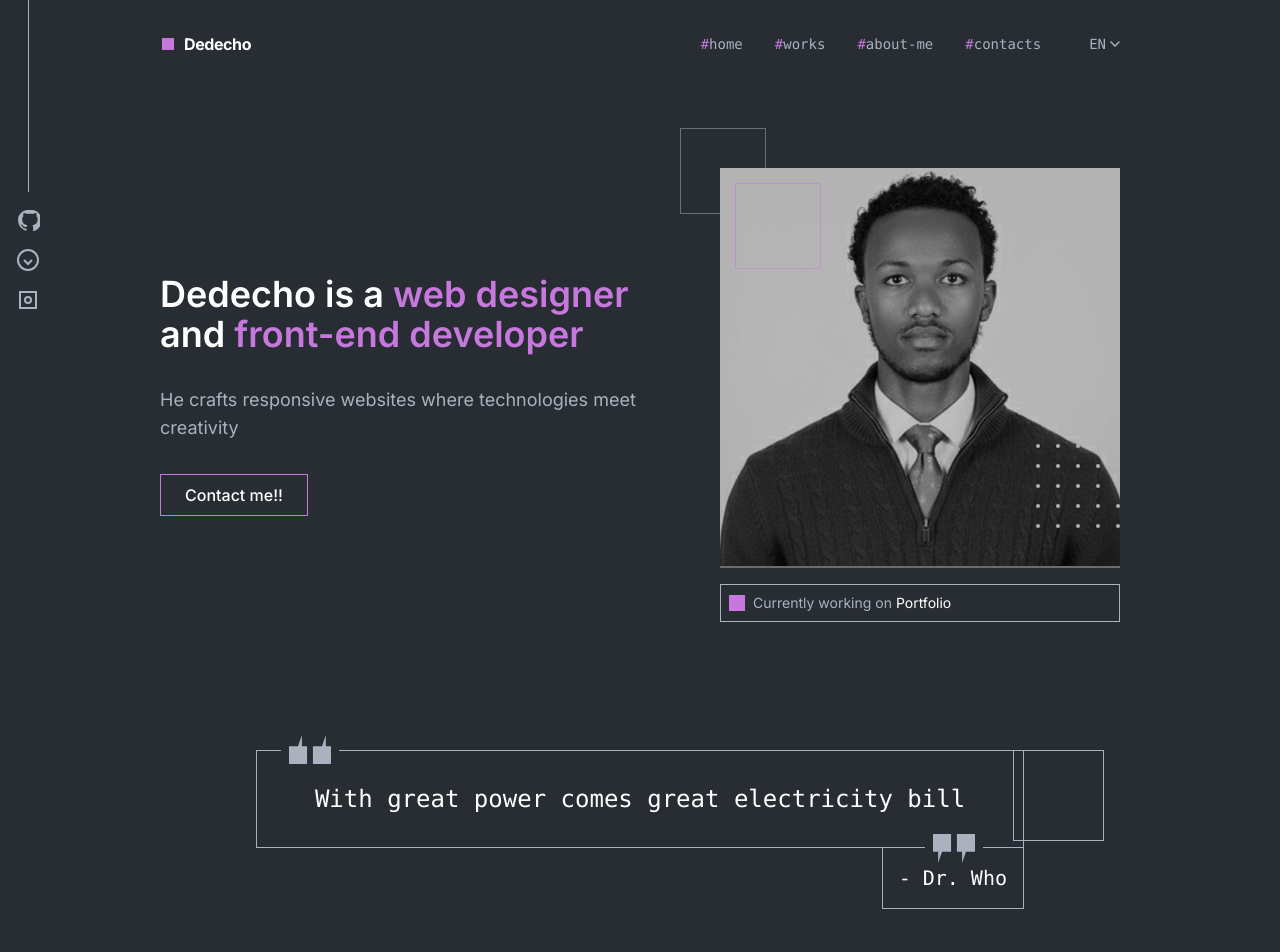
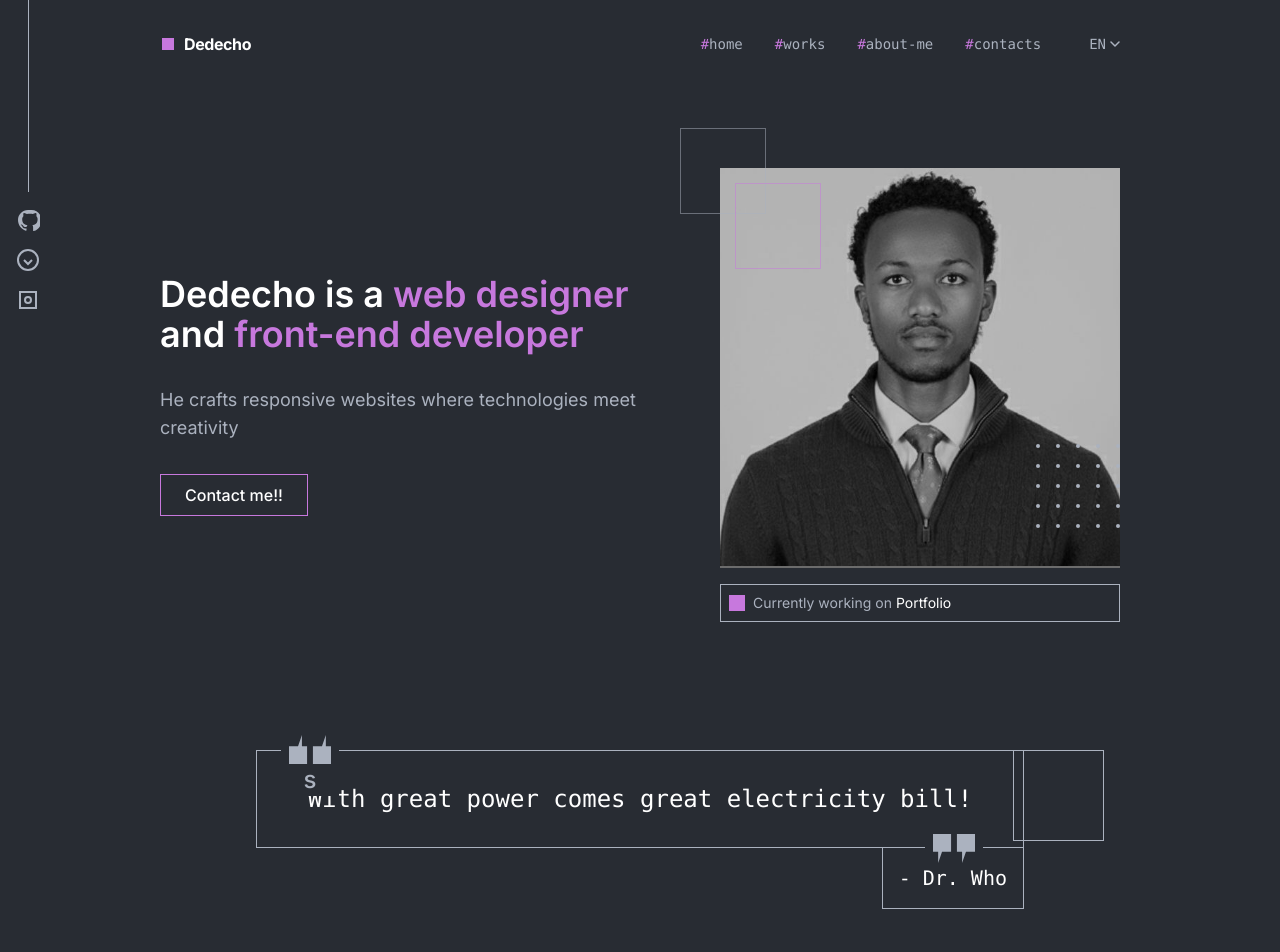
Before and after one commit to Dach-JL/my_portifolio, a React (Vite) app: page / in a window 1280 px wide. Shown: the top 952 px of the page. Built offline with nearby package versions, Linux system fonts and the light colour scheme.

Commit message:
updated text

```diff
--- a/components/Quote.tsx
+++ b/components/Quote.tsx
@@ -9,9 +9,9 @@ export const Quote: React.FC = () => {
         <div className="absolute -top-4 left-6 bg-[#282C33] px-2 text-[#ABB2BF]">
            <svg width="42" height="29" viewBox="0 0 42 29" fill="none" xmlns="http://www.w3.org/2000/svg">
             <path d="M12.9231 0V11.2308H0V29H18.0769V11.2308H9.03846L12.9231 0ZM36.8462 0V11.2308H23.9231V29H42V11.2308H32.9615L36.8462 0Z" fill="#ABB2BF"/>
-           </svg>
+           </svg>s
         </div>
-        <p className="font-mono">With great power comes great electricity bill</p>
+        <p className="font-mono">With great power comes great electricity bill!</p>
 
         <div className="absolute -bottom-4 right-10 bg-[#282C33] px-2 text-[#ABB2BF]">
            <svg width="42" height="29" viewBox="0 0 42 29" fill="none" xmlns="http://www.w3.org/2000/svg">
```
